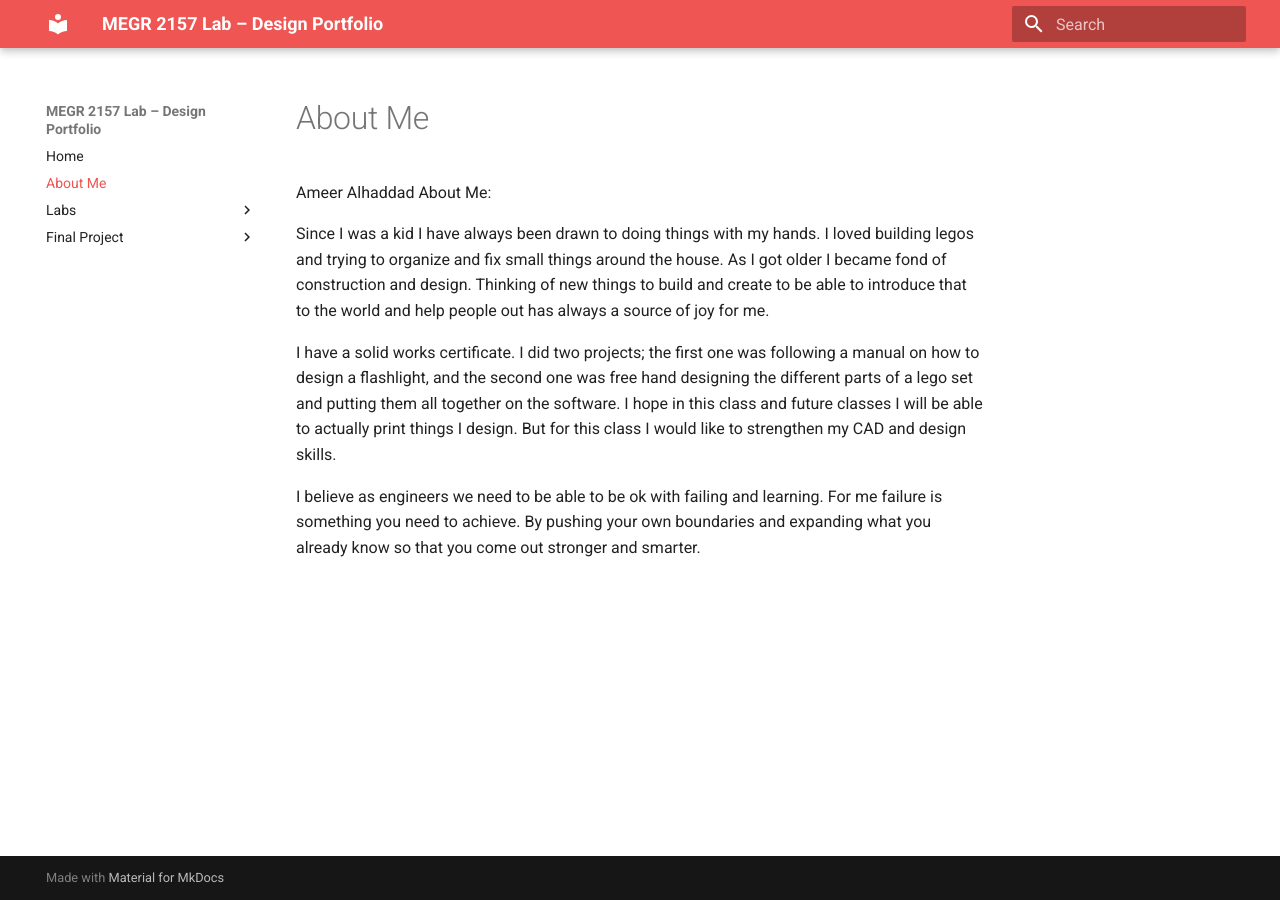
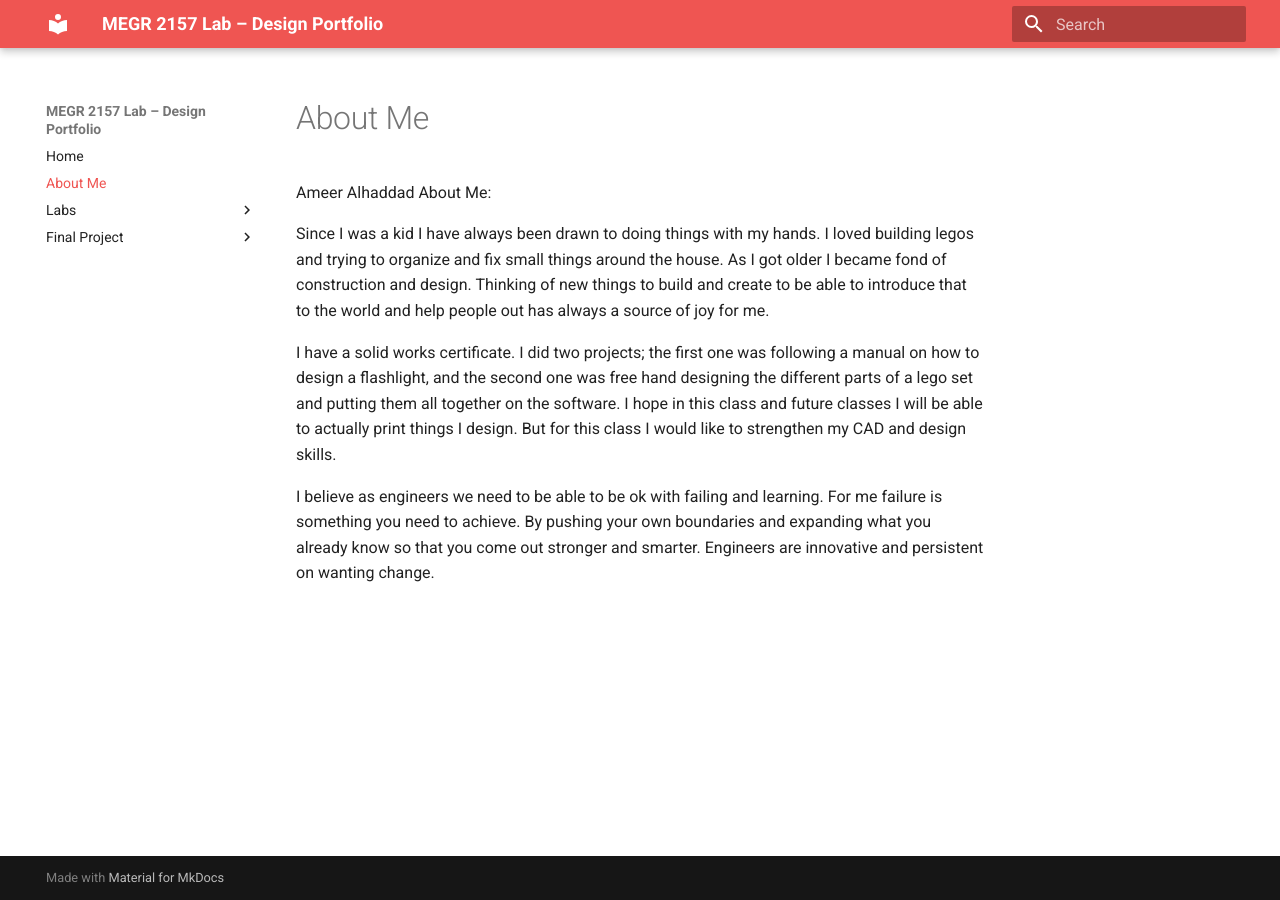
Before and after one commit to aalhadd7/Alhaddad-s-MECH2157-Lab-Portfolio, an MkDocs documentation site: the page built from docs/aboutme/index.md, in a window 1280 px wide. Built offline with MkDocs 1.6.1 and Material for MkDocs 9.7.7, drawn with Linux system fonts in a browser that asks for light colours.

Commit message:
The 'About me' page for Lab.

```diff
--- a/docs/aboutme/index.md
+++ b/docs/aboutme/index.md
@@ -4,4 +4,4 @@ Since I was a kid I have always been drawn to doing things with my hands. I love
 
 I have a solid works certificate. I did two projects; the first one was following a manual on how to design a flashlight, and the second one was free hand designing the different parts of a lego set and putting them all together on the software. I hope in this class and future classes I will be able to actually print things I design. But for this class I would like to strengthen my CAD and design skills.
 
-I believe as engineers we need to be able to be ok with failing and learning. For me failure is something you need to achieve. By pushing your own boundaries and expanding what you already know so that you come out stronger and smarter.
+I believe as engineers we need to be able to be ok with failing and learning. For me failure is something you need to achieve. By pushing your own boundaries and expanding what you already know so that you come out stronger and smarter. Engineers are innovative and persistent on wanting change.
```
